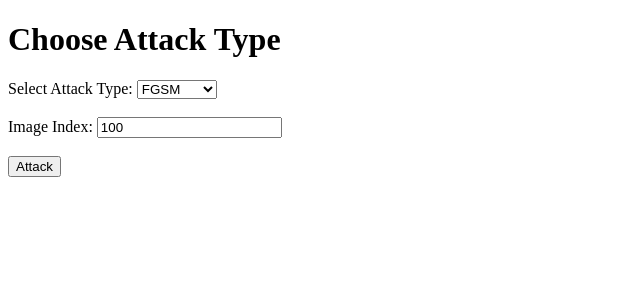
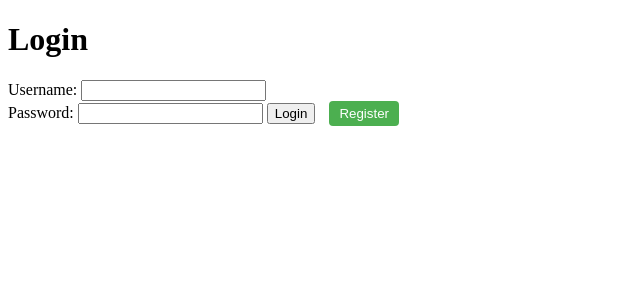
Before and after one commit to zxh111222/attack_algorithm, a Django app: page / in a window 1280 px wide. Shown: the top 300 px of the page, without its empty margins (0-640 px from the left). Run offline with Django 5.2, Linux system fonts and the light colour scheme.

Commit message:
web - v2

```diff
--- a/attack_web/attacks/templates/attacks/index.html
+++ b/attack_web/attacks/templates/attacks/index.html
@@ -19,5 +19,12 @@
         <input type="number" name="image_index" id="image_index" value="100"><br><br>
         <input type="submit" value="Attack">
     </form>
+
+    <form action="/logout/" method="post">
+        {% csrf_token %}
+        <input type="submit" value="Logout">
+    </form>
+
+
 </body>
 </html>
--- /dev/null
+++ b/attack_web/attacks/templates/attacks/login.html
@@ -0,0 +1,39 @@
+<!DOCTYPE html>
+<html lang="en">
+<head>
+    <meta charset="UTF-8">
+    <title>Login</title>
+    <style>
+        /* 调整按钮样式 */
+        .register-button {
+            margin-left: 10px;
+            padding: 5px 10px;
+            background-color: #4CAF50;
+            color: white;
+            border: none;
+            border-radius: 4px;
+            cursor: pointer;
+        }
+
+        .register-button:hover {
+            background-color: #45a049;
+        }
+    </style>
+</head>
+<body>
+    <h1>Login</h1>
+    {% if error_message %}
+        <p>{{ error_message }}</p>
+    {% endif %}
+    <form method="post">
+        {% csrf_token %}
+        <label for="username">Username:</label>
+        <input type="text" id="username" name="username"><br>
+        <label for="password">Password:</label>
+        <input type="password" id="password" name="password">
+        <input type="submit" value="Login">
+        <!-- 添加注册按钮 -->
+        <input type="button" class="register-button" onclick="window.location.href='{% url 'register' %}'" value="Register">
+    </form>
+</body>
+</html>
--- a/attack_web/attacks/urls.py
+++ b/attack_web/attacks/urls.py
@@ -1,8 +1,15 @@
+from django.urls import path
+from . import views
+
 from django.urls import path
 from . import views
 
 urlpatterns = [
-    path('', views.index, name='index'),  # 添加对根路径的处理
-    path('attack/', views.attack, name='attack'),  # 添加对 attack/ 路径的处理
+    path('', views.login, name='login'),  # 默认路径指向登录页面
+    path('login/', views.login, name='login'),  # 登录页面路径
+    path('register/', views.register, name='register'),  # 添加注册页面路径
+    path('logout/', views.logout, name='logout'),
+    path('index/', views.index, name='index'),  # 首页路径
+    path('attack/', views.attack, name='attack'),
     path('save_adversarial_images/', views.save_adversarial_images, name='save_adversarial_images'),
 ]
--- a/attack_web/attacks/views.py
+++ b/attack_web/attacks/views.py
@@ -1,16 +1,93 @@
-from django.shortcuts import render
+from django.shortcuts import render, redirect
 from django.http import HttpResponse
 from django.core.files.base import ContentFile
 from .adversarial_attack import AdversarialAttack
 import base64
 import os
+import csv
 import uuid
 import numpy as np
 from PIL import Image
 from io import BytesIO
 
+# CSV文件路径
+CSV_FILE_PATH = 'users.csv'
+
+
+def register(request):
+    if request.method == 'POST':
+        username = request.POST.get('username')
+        password = request.POST.get('password')
+
+        # 检查用户名是否已经存在
+        if not is_user_exists(username):
+            # 写入CSV文件
+            with open(CSV_FILE_PATH, mode='a', newline='') as file:
+                writer = csv.writer(file)
+                writer.writerow([username, password])
+
+            # 注册成功后重定向到登录页面
+            return redirect('login')
+        else:
+            # 用户名已存在，返回注册页面并显示错误信息
+            return render(request, 'attacks/register.html', {'error_message': '用户名已存在'})
+
+    return render(request, 'attacks/register.html')
+
+
+def login(request):
+    if request.method == 'POST':
+        username = request.POST.get('username')
+        password = request.POST.get('password')
+
+        # 检查用户名和密码是否匹配
+        if is_valid_credentials(username, password):
+            # 登录成功后设置session变量，并重定向到首页
+            request.session['login_successful'] = True
+            return redirect('index')
+        else:
+            # 登录失败，返回登录页面并显示错误信息
+            return render(request, 'attacks/login.html', {'error_message': '用户名或密码错误'})
+
+    return render(request, 'attacks/login.html')
+
+
+def is_user_exists(username):
+    # 检查用户名是否已经存在于CSV文件中
+    with open(CSV_FILE_PATH, mode='r') as file:
+        reader = csv.reader(file)
+        for row in reader:
+            if row[0] == username:
+                return True
+    return False
+
+
+def is_valid_credentials(username, password):
+    # 检查用户名和密码是否匹配
+    with open(CSV_FILE_PATH, mode='r') as file:
+        reader = csv.reader(file)
+        for row in reader:
+            if row[0] == username and row[1] == password:
+                return True
+    return False
+
+
+
+def logout(request):
+    # 清除登录状态
+    if 'login_successful' in request.session:
+        del request.session['login_successful']
+
+    # 重定向到登录页面
+    return redirect('login')
+
+
+
 def index(request):
     return render(request, 'attacks/index.html')
+
+
+
 
 
 def attack(request):
--- /dev/null
+++ b/attack_web/users.csv
@@ -0,0 +1 @@
+admin,123456
```
Also changed, not shown: attack_web/attacks/templates/attacks/register.html (added, +21 -0 lines), attack_web/db.sqlite3.
